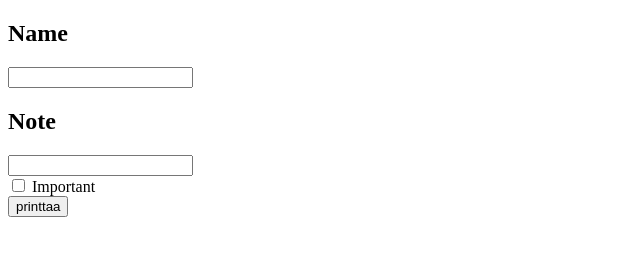
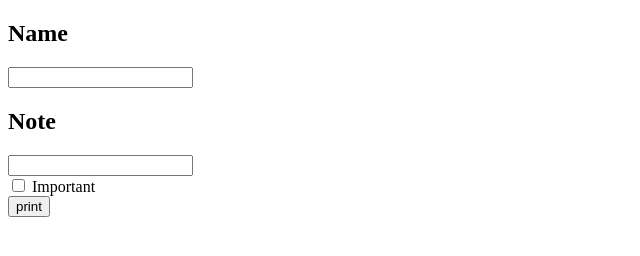
Before and after one commit to JormaByte/https---github.com-JormaByte-Web-tekniikan-teht-v-t, a plain HTML site: page PieniBlogiHarjoitus/index.html in a window 1280 px wide. Shown: the full height of the page, 0-640 px from the left. Drawn offline with Linux system fonts and the light colour scheme.

Commit message:
Melkein valmis - tyylit puuttuu

```diff
--- a/PieniBlogiHarjoitus/index.html
+++ b/PieniBlogiHarjoitus/index.html
@@ -22,7 +22,7 @@
 
 
 
- <input type="button" id="checkbutton" name="" value="printtaa" onclick="check()">
+ <input type="button" id="checkbutton" name="" value="print" onclick="check()">
 
  <p id="p"></p>
 
```
